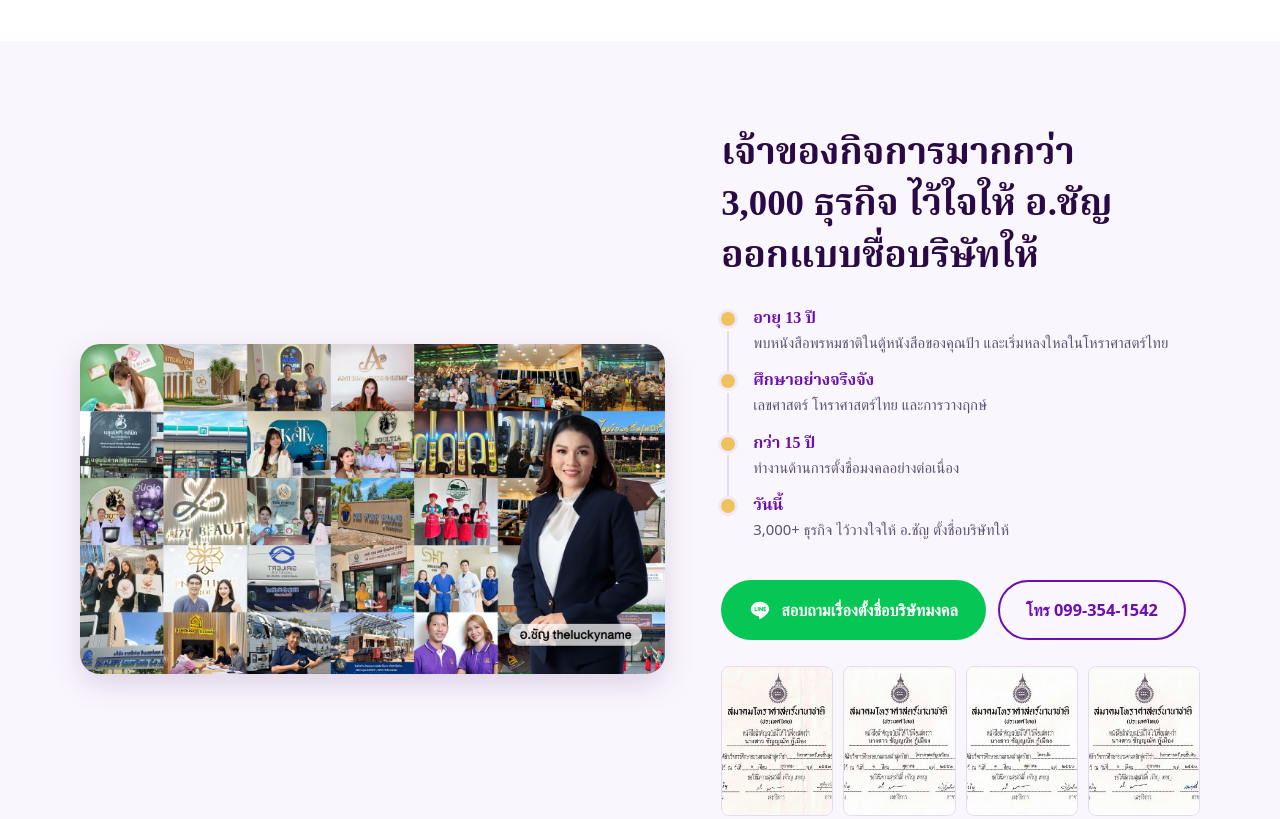
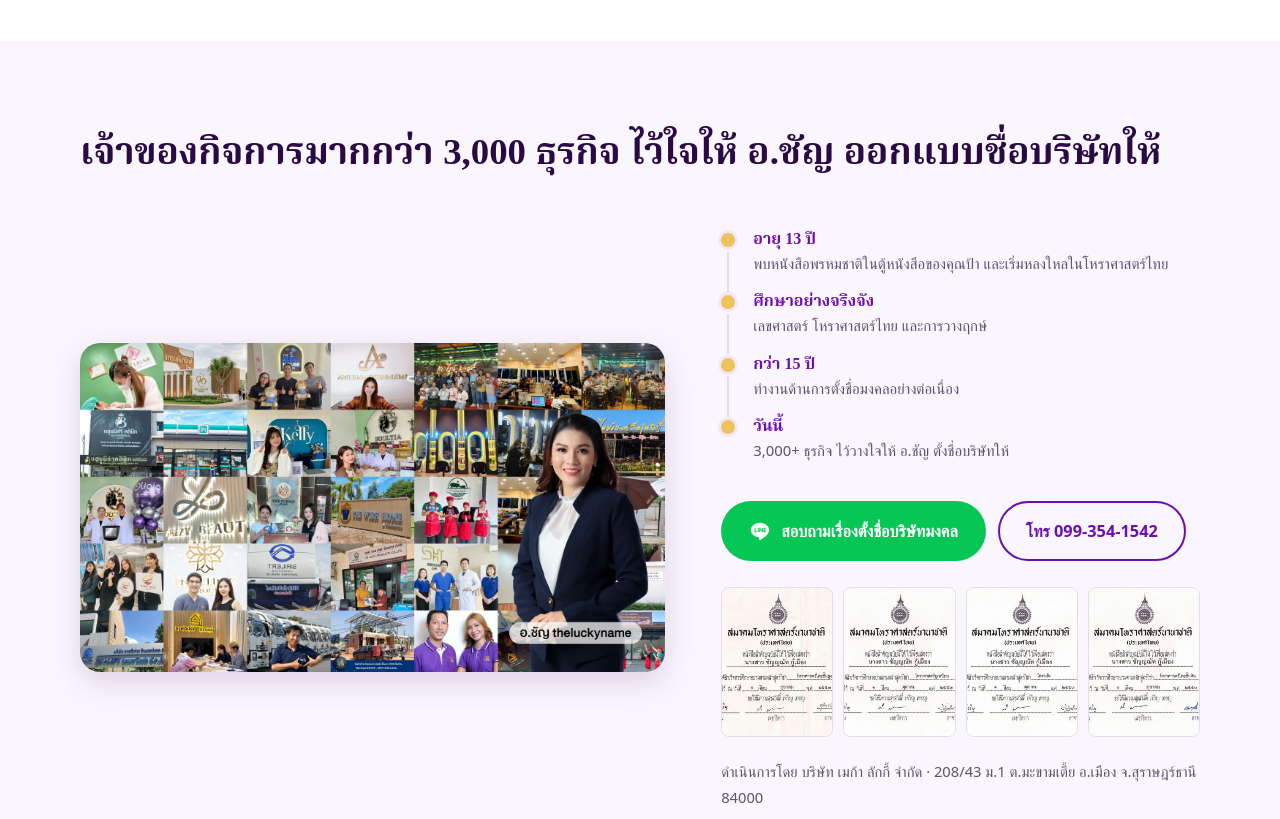
Before and after one commit to kangpla2530/theluckyname-landing, a plain HTML site: page index.html in a window 1280 px wide. Shown: the part 4000-4819 px from the top of the page. Drawn offline with Linux system fonts and the light colour scheme; a web font is replaced by a local one.

Commit message:
About: move heading above the photo
Co-Authored-By: Claude Opus 5.5 <noreply@anthropic.com>

```diff
--- a/index.html
+++ b/index.html
@@ -303,6 +303,8 @@ section{padding:88px 0}
 /* about */
 .about-photo{width:100%;height:auto;aspect-ratio:16/9;object-fit:cover;border-radius:20px;box-shadow:0 10px 30px rgba(59,6,99,.15)}
 .about .wrap{display:grid;grid-template-columns:1.1fr .9fr;gap:56px;align-items:center}
+section.about .wrap{row-gap:24px}
+section.about #ab-h{grid-column:1/-1}
 .portrait{aspect-ratio:4/5;border-radius:24px;background:var(--royal-soft);display:grid;place-items:center;text-align:center;padding:24px;border:2px dashed #D4B8EC;color:var(--muted);font-size:.95rem}
 .story{margin-top:10px}
 .care .story p{color:var(--text);margin-top:10px;max-width:none}
@@ -613,9 +615,9 @@ footer .disclaim{flex-basis:100%;border-top:1px solid rgba(255,255,255,.1);paddi
 <!-- 5. STORY  6. CTA  8. TRUST -->
 <section class="about" aria-labelledby="ab-h">
   <div class="wrap">
+    <h2 id="ab-h">เจ้าของกิจการมากกว่า <span class="nw">3,000 ธุรกิจ</span> ไว้ใจให้ <span class="nw">อ.ชัญ</span> ออกแบบชื่อบริษัทให้</h2>
     <img class="about-photo" loading="lazy" src="img/19.jpg" width="1600" height="900" alt="อ.ชัญ theluckyname กับตัวอย่างธุรกิจลูกค้าที่ใช้ชื่อและโลโก้จาก TheLuckyName">
     <div>
-      <h2 id="ab-h">เจ้าของกิจการมากกว่า <span class="nw">3,000 ธุรกิจ</span> ไว้ใจให้ <span class="nw">อ.ชัญ</span> ออกแบบชื่อบริษัทให้</h2>
       <ol class="tl" aria-label="เส้นทางของ อ.ชัญ">
         <li><b>อายุ 13 ปี</b><span>พบหนังสือพรหมชาติในตู้หนังสือของคุณป้า และเริ่มหลงใหลในโหราศาสตร์ไทย</span></li>
         <li><b>ศึกษาอย่างจริงจัง</b><span>เลขศาสตร์ โหราศาสตร์ไทย และการวางฤกษ์</span></li>
```
